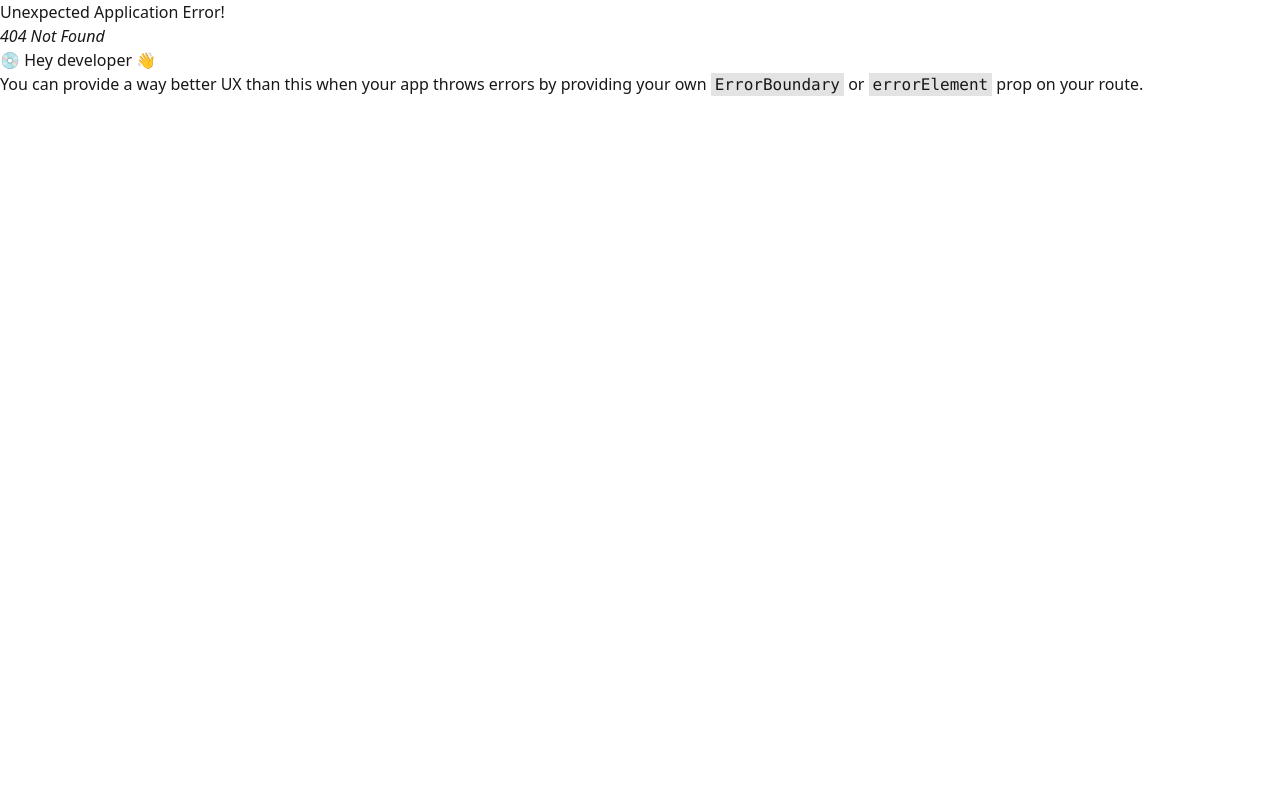
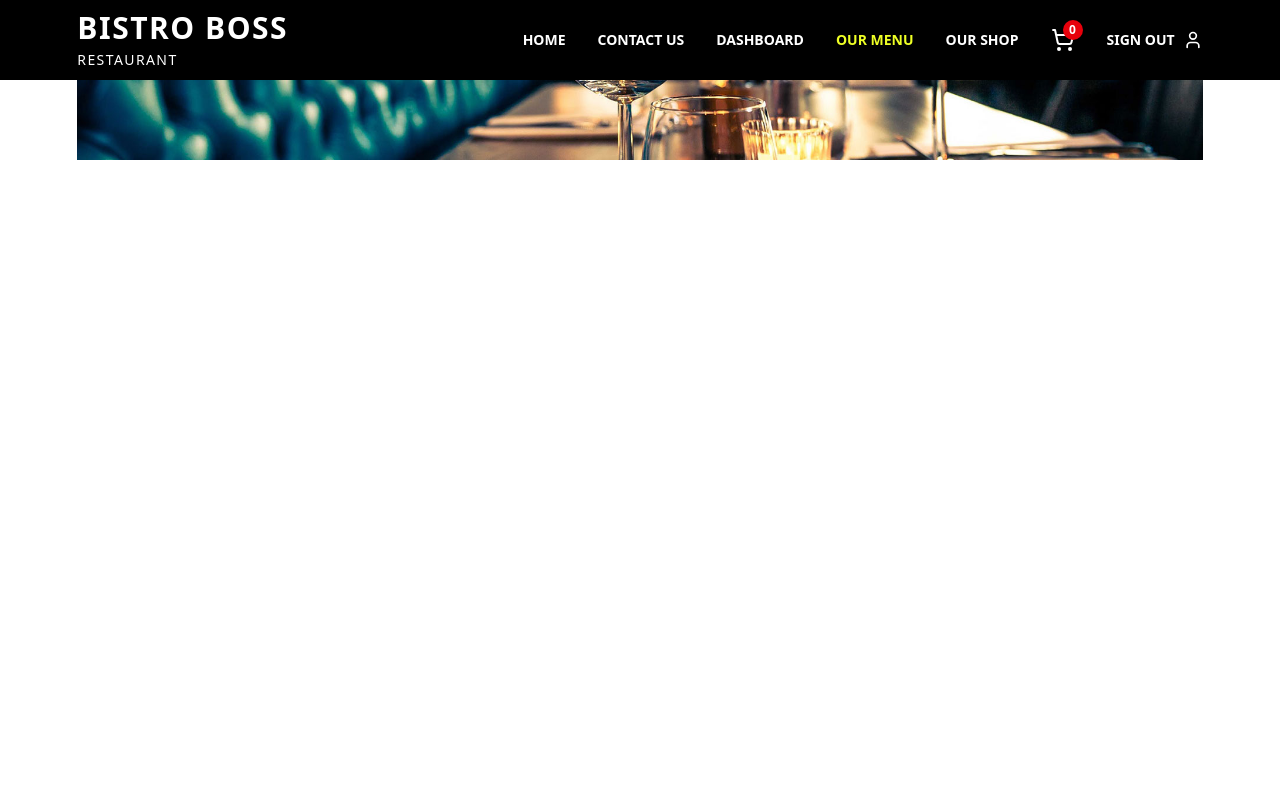
Before and after one commit to mehediScriptDev/Sea_Food_Restaurant, a React (Vite) app: page /menu in a window 1280 px wide. Before the commit this address had no page. Shown: the top 800 px of the page. Built offline with nearby package versions, Linux system fonts and the light colour scheme.

Commit message:
feat: Menu section started

```diff
--- /dev/null
+++ b/src/Pages/Menu/Components/Hero.jsx
@@ -0,0 +1,11 @@
+import banner from '../../../../assets/menu/banner3.jpg'
+
+const Hero = () => {
+    return (
+        <div style={{ backgroundImage: `url(${banner})` }} className='h-full bg-center bg-cover flex items-center justify-center mb-10 py-10'>
+
+        </div>
+    );
+};
+
+export default Hero;
--- /dev/null
+++ b/src/Pages/Menu/Menu.jsx
@@ -0,0 +1,12 @@
+import React from 'react';
+import Hero from './Components/Hero';
+
+const Menu = () => {
+    return (
+        <div className='container  min-h-screen'>
+            <Hero/>
+        </div>
+    );
+};
+
+export default Menu;
--- a/src/Router/Routes.jsx
+++ b/src/Router/Routes.jsx
@@ -1,6 +1,7 @@
 import { createBrowserRouter } from "react-router";
 import MainLayout from "../Layout/MainLayout";
 import Home from "../Pages/Home/Home";
+import Menu from "../Pages/Menu/Menu";
 
 
 export const router = createBrowserRouter([
@@ -11,6 +12,10 @@ export const router = createBrowserRouter([
       {index: true,
        element: <Home/>
       },
+      {
+        path: 'menu',
+        element: <Menu/>
+      }
 
     ]
   },
```
